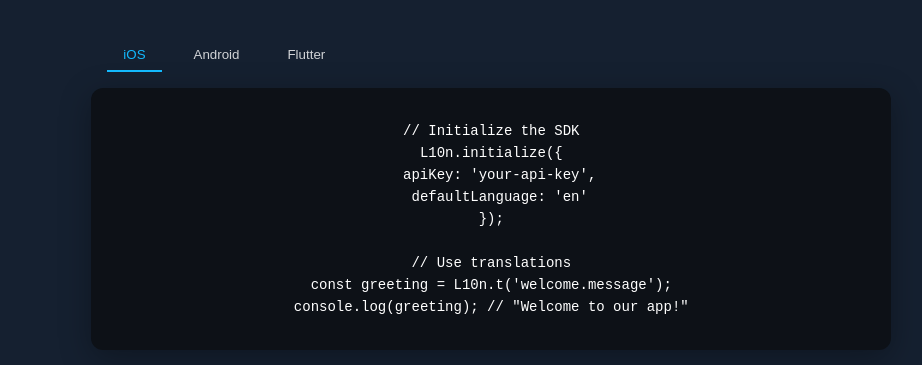
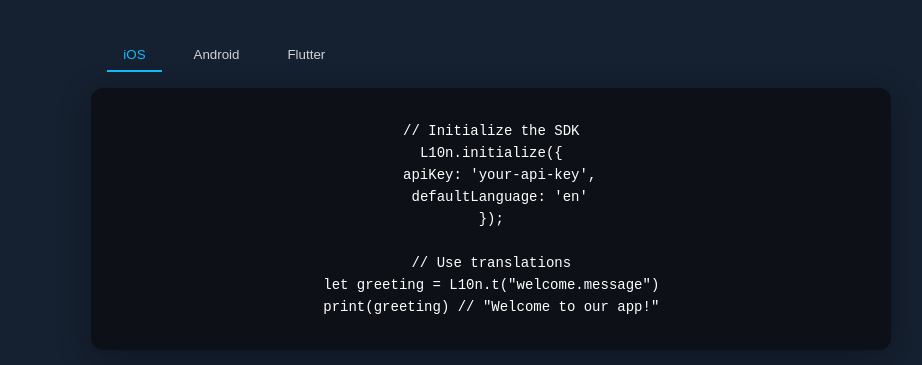
Before and after one commit to AlexGladkov/git_l10n_example, a Vue app: page / in a window 1280 px wide. Shown: the part 1770-2135 px from the top of the page, without its empty margins (40-962 px from the left). Built offline with nearby package versions, Linux system fonts and the light colour scheme; a web font is replaced by a local one.

Commit message:
feat: make platform tabs interactive with platform-specific code examples

```diff
--- a/src/App.vue
+++ b/src/App.vue
@@ -1,6 +1,44 @@
 <script setup lang="ts">
 import { RouterLink, RouterView } from 'vue-router'
 import HelloWorld from './components/HelloWorld.vue'
+import { ref } from 'vue'
+
+const activeTab = ref('ios')
+
+const codeExamples = {
+  ios: `// Initialize the SDK
+L10n.initialize({
+  apiKey: 'your-api-key',
+  defaultLanguage: 'en'
+});
+
+// Use translations
+let greeting = L10n.t("welcome.message")
+print(greeting) // "Welcome to our app!"`,
+
+  android: `// Initialize the SDK
+L10n.initialize(
+  context,
+  L10nConfig.Builder()
+    .setApiKey("your-api-key")
+    .setDefaultLanguage("en")
+    .build()
+);
+
+// Use translations
+val greeting = L10n.t("welcome.message")
+println(greeting) // "Welcome to our app!"`,
+
+  flutter: `// Initialize the SDK
+await L10n.initialize(
+  apiKey: 'your-api-key',
+  defaultLanguage: 'en',
+);
+
+// Use translations
+final greeting = L10n.t('welcome.message');
+print(greeting); // "Welcome to our app!"`
+}
 </script>
 
 <template>
@@ -82,20 +120,24 @@ console.log(greeting); // "Welcome!"</code></pre>
         <div class="code-example-content">
           <h2>Simple Integration</h2>
           <div class="code-tabs">
-            <button class="tab active">iOS</button>
-            <button class="tab">Android</button>
-            <button class="tab">Flutter</button>
+            <button
+              class="tab"
+              :class="{ active: activeTab === 'ios' }"
+              @click="activeTab = 'ios'"
+            >iOS</button>
+            <button
+              class="tab"
+              :class="{ active: activeTab === 'android' }"
+              @click="activeTab = 'android'"
+            >Android</button>
+            <button
+              class="tab"
+              :class="{ active: activeTab === 'flutter' }"
+              @click="activeTab = 'flutter'"
+            >Flutter</button>
           </div>
           <div class="code-block">
-            <pre><code>// Initialize the SDK
-L10n.initialize({
-  apiKey: 'your-api-key',
-  defaultLanguage: 'en'
-});
-
-// Use translations
-const greeting = L10n.t('welcome.message');
-console.log(greeting); // "Welcome to our app!"</code></pre>
+            <pre><code>{{ codeExamples[activeTab] }}</code></pre>
           </div>
         </div>
       </section>
```
